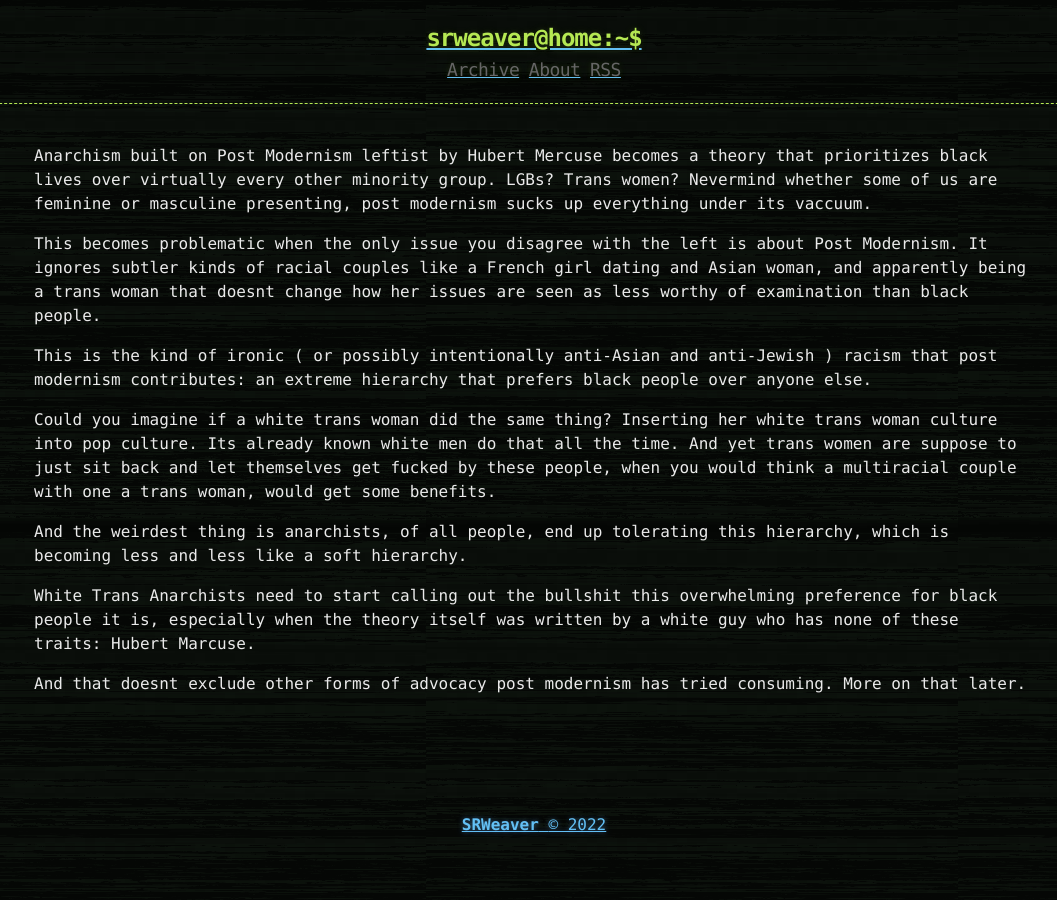
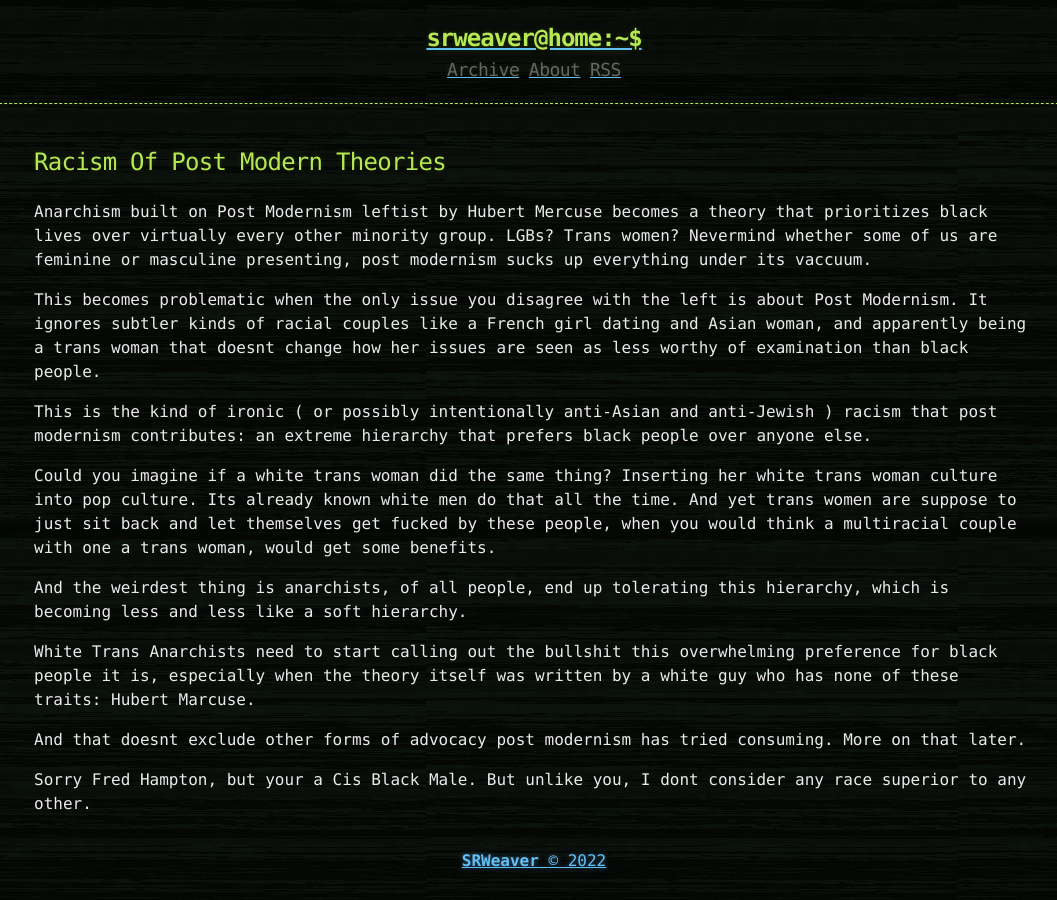
Before and after one commit to LWFlouisa/WeaverNewsletter, a Jekyll site: the page built from drafts/racismofpostmoderntheories.md, in a window 1280 px wide. Shown: the whole page, without its empty margins (106-1163 px from the left). Built offline with Jekyll 4.4.1, drawn with Linux system fonts in a browser that asks for light colours; our own code applies the rules of GitHub Pages for plain Markdown files.

Commit message:
Update racismofpostmoderntheories.md

```diff
--- a/drafts/racismofpostmoderntheories.md
+++ b/drafts/racismofpostmoderntheories.md
@@ -2,6 +2,8 @@
 title: Racism Of Post Modern Theories
 published: true
 ---
+## Racism Of Post Modern Theories
+
 Anarchism built on Post Modernism leftist by Hubert Mercuse becomes a theory that prioritizes black lives over virtually every other minority group. LGBs? Trans women? Nevermind whether some of us are feminine or masculine presenting, post modernism sucks up everything under its vaccuum.
 
 This becomes problematic when the only issue you disagree with the left is about Post Modernism. It ignores subtler kinds of racial couples like a French girl dating and Asian woman, and apparently being a trans woman that doesnt change how her issues are seen as less worthy of examination than black people.
@@ -15,3 +17,5 @@ And the weirdest thing is anarchists, of all people, end up tolerating this hier
 White Trans Anarchists need to start calling out the bullshit this overwhelming preference for black people it is, especially when the theory itself was written by a white guy who has none of these traits: Hubert Marcuse.
 
 And that doesnt exclude other forms of advocacy post modernism has tried consuming. More on that later.
+
+Sorry Fred Hampton, but your a Cis Black Male. But unlike you, I dont consider any race superior to any other.
```
